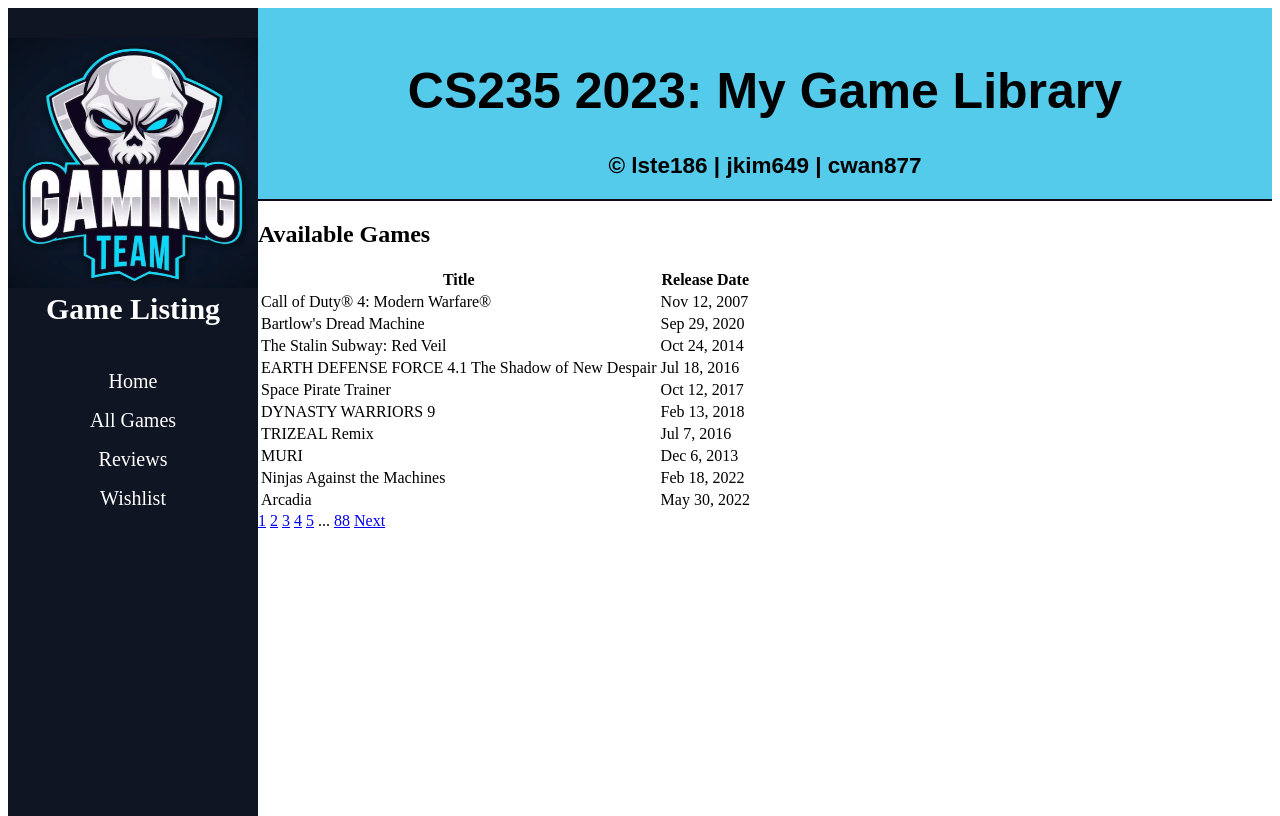
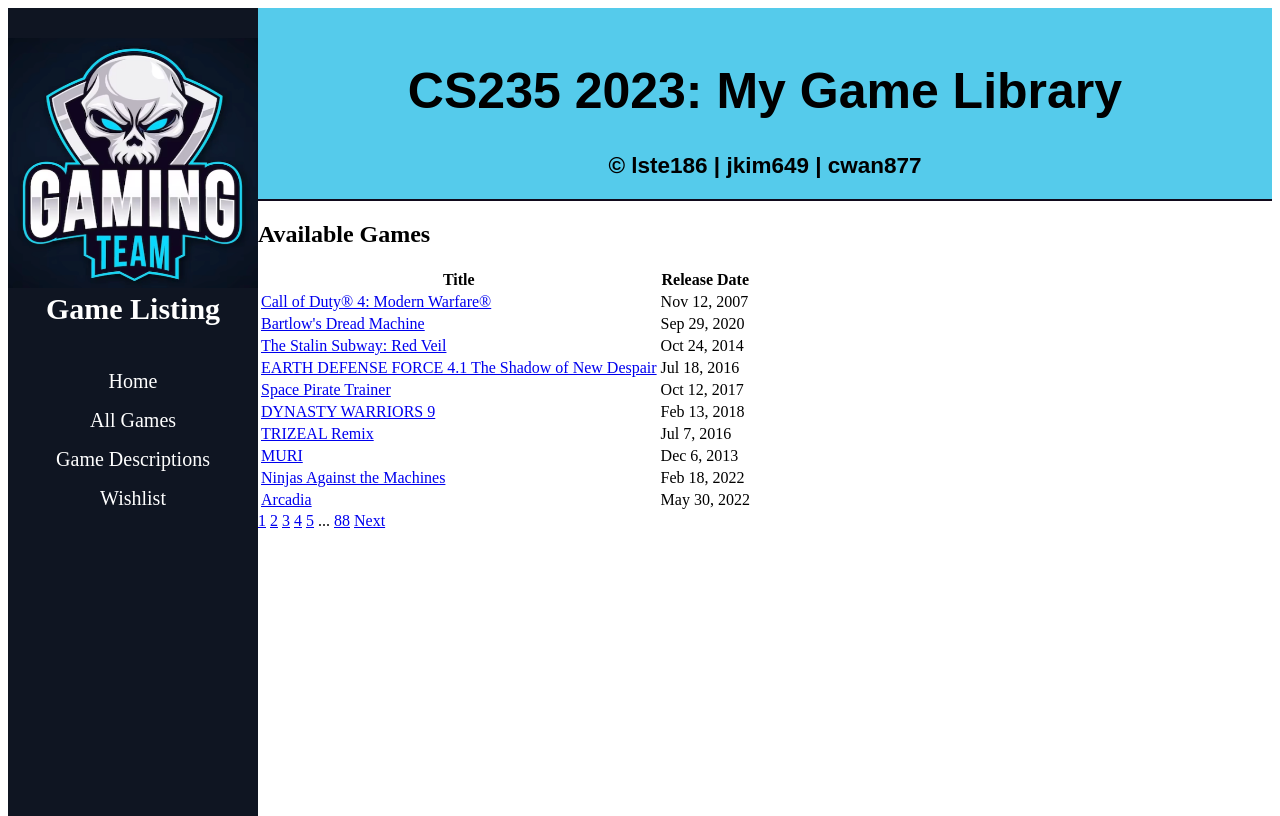
Before and after one commit to jaedotcom/GameDatabase, a Flask app: page /games in a window 1280 px wide. Run offline with Flask 3, Linux system fonts and the light colour scheme; some libraries are stand-ins or nearby versions.

Commit message:
link to game description set up
set up the link from listed games to opening a page with more description about them

```diff
--- a/games/__init__.py
+++ b/games/__init__.py
@@ -24,6 +24,9 @@ def create_app():
         from .games import games
         app.register_blueprint(games.games_bp)
 
+        from .descriptions import descriptions
+        app.register_blueprint(descriptions.descriptions_blueprint)
+
     repo.repo_instance = MemoryRepository()
     populate(repo.repo_instance)
 
--- a/games/templates/games.html
+++ b/games/templates/games.html
@@ -23,7 +23,7 @@
                 <tbody>
                     {% for game in some_game %}
                         <tr>
-                            <td>{{ game['title'] }}</td>
+                            <td><a href="{{ url_for('descriptions_bp.descriptions') }}">{{ game['title'] }}</a></td>
                             <td>{{ game['game_release_date'] }}</td>
                         </tr>
                     {% endfor %}
--- a/games/templates/navbar.html
+++ b/games/templates/navbar.html
@@ -6,7 +6,7 @@
         <ul>
             <li><a href="{{ url_for('home_bp.home') }}">Home</a></li>
             <li><a href="{{ url_for('games_bp.games') }}">All Games</a></li>
-            <li><a href="#Reviews">Reviews</a></li>
+            <li><a href="{{ url_for('descriptions_bp.descriptions') }}">Game Descriptions</a></li>
             <li><a href="#Wishlist">Wishlist</a></li>
         </ul>
     </div>
```
Also changed, not shown: games/descriptions/descriptions.py (added, +10 -0 lines), games/templates/gameDescription.html (+2 -14 lines), games/descriptions/__init__.py (added).
